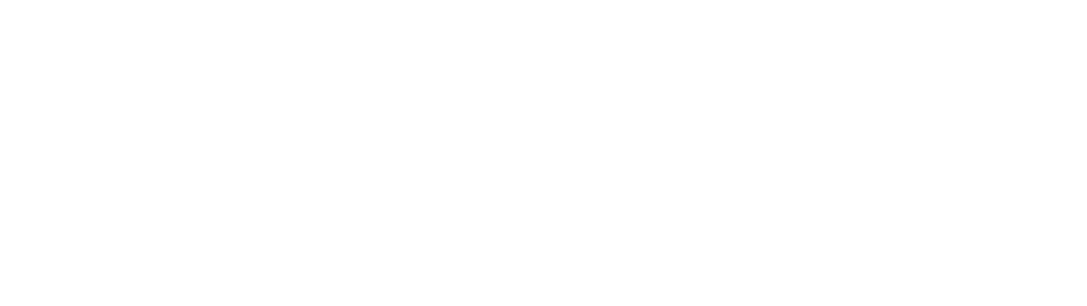
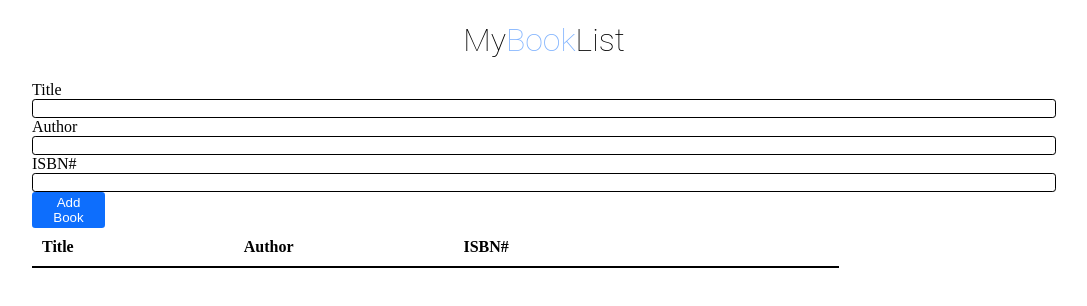
Before and after one commit to acciojob/book-list-Kapilkrishnayadav, a website: page main.html in a window 1280 px wide. Shown: the whole page, without its empty margins (96-1183 px from the left). Drawn offline with Linux system fonts and the light colour scheme.

Commit message:
created a submission

```diff
--- a/main.html
+++ b/main.html
@@ -8,7 +8,46 @@
 
 <body>
 	<!-- the entire body must be written by student -->
+	<h1><span>My</span><span>Book</span><span>List</span></h1>
+    <div class="for-group">
+      <form onsubmit="addBook(event)">
+        <label for="title">Title</label>
+        <input id="title" type="text" name="title" />
+        <label for="author">Author</label>
+        <input id="author" type="text" name="author" />
+        <label for="isbn">ISBN#</label>
+        <input id="isbn" type="text" name="isbn" />
+        <button id="submit" type="submit">Add Book</button>
+      </form>
+      <div>
+        <table class="table table-striped">
+          <thead>
+            <tr>
+              <th>Title</th>
+              <th>Author</th>
+              <th>ISBN#</th>
+              <th></th>
+            </tr>
+          </thead>
+          <tbody id="book-list">
+            <!-- <tr>
+              <td>Saath khoon maaf</td>
+              <td>kapil Bhattacharya</td>
+              <td>23</td>
+              <td><button class="delete">x</button></td>
+            </tr>
+            <tr>
+              <td>Saath khoon maaf</td>
+              <td>kapil Bhattacharya</td>
+              <td>23</td>
+              <td><button onclick="delBook(this)" class="delete">x</button></td>
+            </tr> -->
+          </tbody>
+        </table>
+      </div>
+    </div>
     <script type="text/javascript" src="./script.js">
+
 </script>
 
 </body>
--- a/script.js
+++ b/script.js
@@ -1 +1,29 @@
 //your JS code here. If required.
+ const list=document.getElementById("book-list")
+        function addBook(event)
+        {
+
+            event.preventDefault();
+
+                if(title.value=="" || author.value=="" || isbn.value=="")
+                {
+                    alert("Enter all data");
+                    return;
+                }
+            list.innerHTML+=`<tr>
+                <td>${title.value}</td>
+                <td>${author.value}</td>
+                <td>${isbn.value}</td>
+                <td><button onclick="delBook(this)" class="delete">x</button></td>
+                </tr>`;
+
+                title.value="";
+                author.value="";
+                isbn.value="";
+
+        }
+        function delBook(button)
+        {
+           const del= button.parentElement.parentElement;
+           del.remove();
+        }
--- a/styles.css
+++ b/styles.css
@@ -1 +1,66 @@
 /*  your css code here. If applicable */
+h1 {
+        font-family: "Roboto", sans-serif;
+        font-weight: lighter;
+        display: flex;
+        justify-content: center;
+      }
+      h1 span:nth-of-type(2) {
+        color: #82b4fe;
+      }
+      .for-group form {
+        display: flex;
+        flex-direction: column;
+        /* align-items: center; */
+      }
+      #submit {
+        width: 73px;
+        background-color: #0d6efd;
+        border-radius: 0.2rem;
+        border: 2px solid #0d6efd;
+        color: white;
+      }
+      #title {
+        border: 1px solid;
+        border-radius: 0.2rem;
+      }
+      #author {
+        border: 1px solid;
+        border-radius: 0.2rem;
+      }
+      #isbn {
+        border: 1px solid;
+        border-radius: 0.2rem;
+      }
+      body {
+        margin: 0 10%;
+      }
+
+      .table-striped thead tr th {
+        padding-right: 10rem;
+      }
+      .table-striped tbody tr {
+
+        background-color: #f2f2f2;
+      }
+      thead tr {
+        border-bottom: 2px solid black;
+      }
+
+      table {
+        border-collapse: collapse;
+      }
+
+      th,
+      td {
+        padding: 10px;
+      }
+      .delete {
+        background-color: #dc3545;
+        border: 1px solid #dc3545;
+        color: white;
+        border-radius: 0.15rem;
+      }
+      .for-group div {
+        overflow-x: auto;
+      }
```
